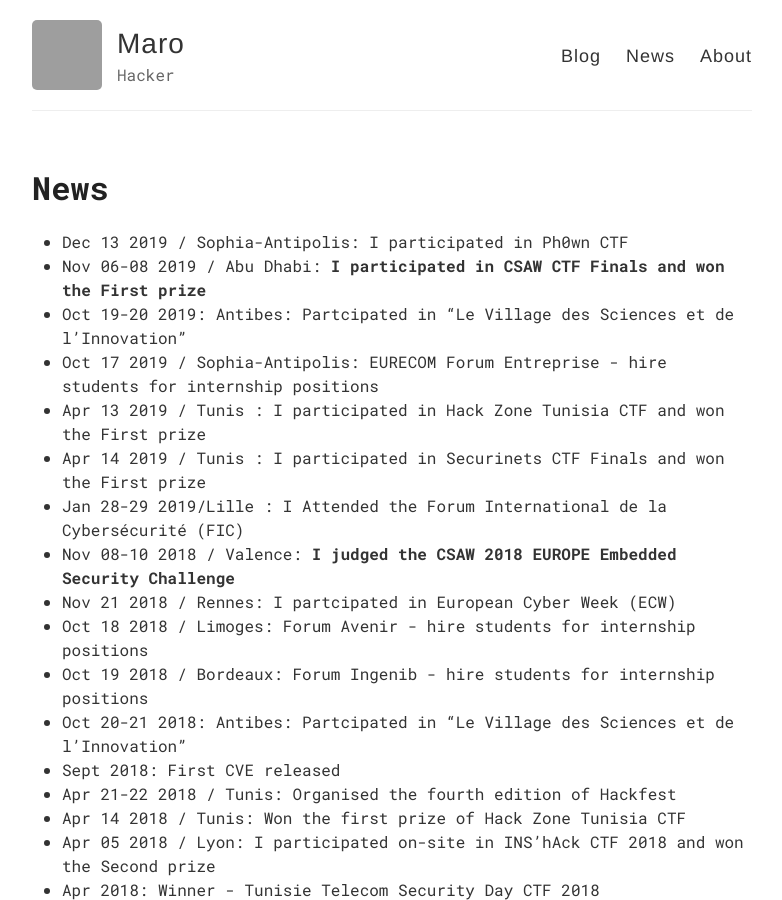
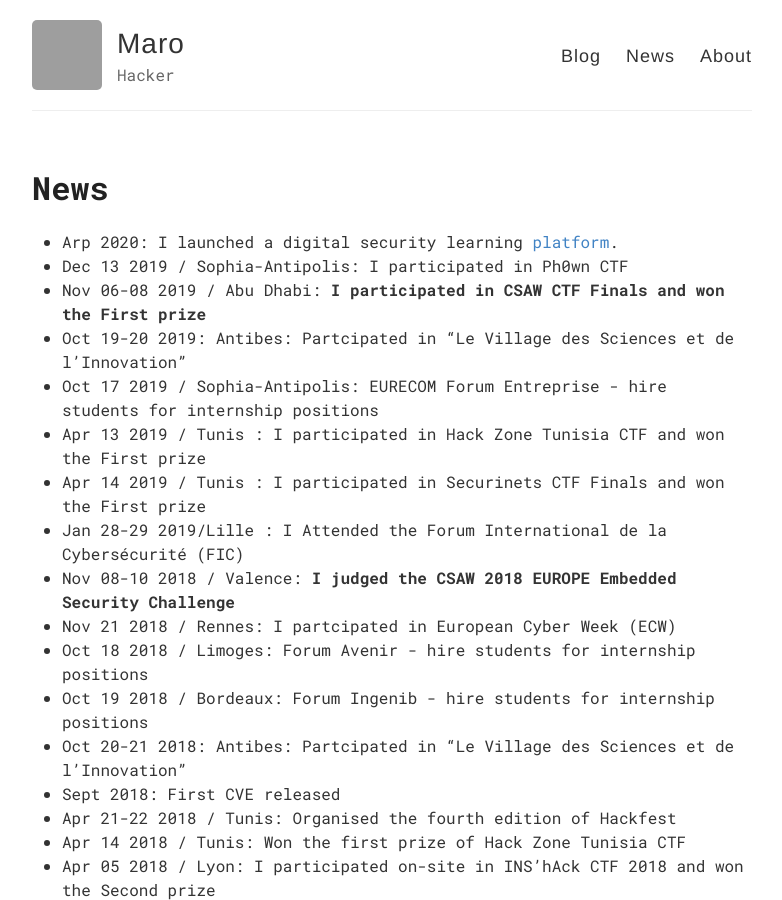
Before and after one commit to maroueneboubakri/maroueneboubakri.github.io, a Jekyll site: the page built from news.md, in a window 1280 px wide and 900 px high. Shown: the whole window, without its empty margins (248-1030 px from the left). Built offline with Jekyll 4.4.1, drawn with Linux system fonts in a browser that asks for light colours; grey boxes are pictures that could not be loaded.

Commit message:
Update news.md

```diff
--- a/news.md
+++ b/news.md
@@ -4,6 +4,7 @@ title: News
 permalink: /news/
 ---
 
+ - Arp 2020: I launched a digital security learning [platform](https://ctf.hackfest.tn/).
  - Dec 13 2019 / Sophia-Antipolis: I participated in Ph0wn CTF
  - Nov 06-08 2019 / Abu Dhabi: **I participated in CSAW CTF Finals and won the First prize**
  - Oct 19-20 2019: Antibes: Partcipated in "Le Village des Sciences et de l'Innovation"
```
